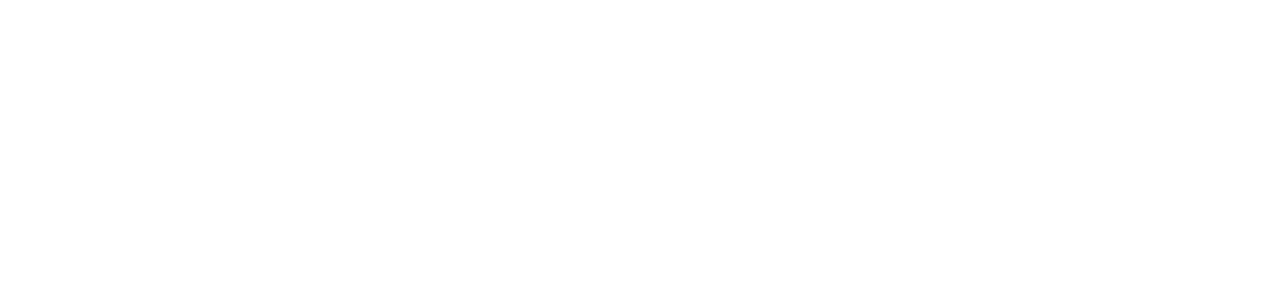
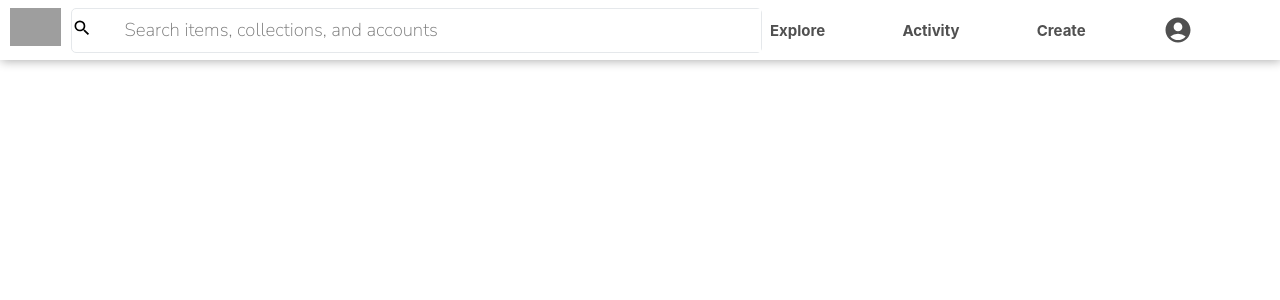
Before and after one commit to codestates/BEB-ON-Project1, a React (Create React App) app in the folder web3-practice/: page / in a window 1280 px wide. Shown: the top 300 px of the page. Built offline with nearby package versions, Linux system fonts and the light colour scheme; grey boxes are pictures that could not be loaded.

Commit message:
add nav component

```diff
--- /dev/null
+++ b/web3-practice/config-overrides.js
@@ -0,0 +1,22 @@
+const webpack = require('webpack');
+
+module.exports = function override(config) {
+    const fallback = config.resolve.fallback || {};
+    Object.assign(fallback, {
+        "crypto": require.resolve("crypto-browserify"),
+        "stream": require.resolve("stream-browserify"),
+        "assert": require.resolve("assert"),
+        "http": require.resolve("stream-http"),
+        "https": require.resolve("https-browserify"),
+        "os": require.resolve("os-browserify"),
+        "url": require.resolve("url")
+    })
+    config.resolve.fallback = fallback;
+    config.plugins = (config.plugins || []).concat([
+        new webpack.ProvidePlugin({
+            process: 'process/browser',
+            Buffer: ['buffer', 'Buffer']
+        })
+    ])
+    return config;
+}
--- a/web3-practice/src/App.css
+++ b/web3-practice/src/App.css
@@ -1,38 +1,5 @@
-.App {
-  text-align: center;
+* {
+  box-sizing: border-box;
+  margin: 0;
+  padding: 0;
 }
-
-.App-logo {
-  height: 40vmin;
-  pointer-events: none;
-}
-
-@media (prefers-reduced-motion: no-preference) {
-  .App-logo {
-    animation: App-logo-spin infinite 20s linear;
-  }
-}
-
-.App-header {
-  background-color: #282c34;
-  min-height: 100vh;
-  display: flex;
-  flex-direction: column;
-  align-items: center;
-  justify-content: center;
-  font-size: calc(10px + 2vmin);
-  color: white;
-}
-
-.App-link {
-  color: #61dafb;
-}
-
-@keyframes App-logo-spin {
-  from {
-    transform: rotate(0deg);
-  }
-  to {
-    transform: rotate(360deg);
-  }
-}
--- a/web3-practice/src/App.js
+++ b/web3-practice/src/App.js
@@ -1,11 +1,38 @@
 import './App.css';
+import {useState, useEffect} from 'react';
+import { BrowserRouter } from 'react-router-dom';
+import Nav from './Components/Nav';
+
 
 function App() {
+    const [mainweb3, setMainweb3] = useState('');
+	const [mainAccount, setMainAccount] = useState('Address not yet');
+    const [isLogin, setIsLogin] = useState(false);
+
+    useEffect(() => {
+        setMainAccount(mainAccount);
+    }, [mainAccount]);
+
+    useEffect(() => {
+        if(mainAccount === 'Address not yet' || mainAccount === undefined || mainAccount === null) {
+            setIsLogin(false);
+        } else {
+            setIsLogin(true);
+        }
+    }, [mainAccount]);
+
   return (
-    <div className="App">
+       <BrowserRouter>
+        <Nav
+            setmainaccount={setMainAccount}
+            setmainweb3={setMainweb3}
+            setislogin={setIsLogin}
+            login={isLogin}
+        />
 
-    </div>
-  );
+       </BrowserRouter>
+    );
+
 }
 
 export default App;
--- /dev/null
+++ b/web3-practice/src/Components/Nav.css
@@ -0,0 +1,116 @@
+@import url("https://fonts.googleapis.com/css2?family=Nunito+Sans:wght@200&display=swap");
+
+.menu-large {
+    display: none;
+}
+
+.menu {
+    width: 375px;
+    height: 60px;
+    background-color: rgb(255, 255, 255);
+    display: flex;
+    flex-direction: row;
+    align-items: center;
+    justify-content: flex-start;
+    padding: 8px;
+    font-family: "Nunito Sans";
+    box-shadow: black, 5px;
+}
+
+.search-container {
+    width: 270px;
+    height: 45px;
+    border-style: solid;
+    border: 1px solid rgb(229, 232, 235);
+    border-radius: 5px;
+    display: flex;
+    flex-direction: row;
+    align-items: center;
+    margin-right: 8px;
+}
+.search-container > div {
+    width: 40px;
+}
+.search-icon {
+    width: 20px;
+    height: 20px;
+}
+.search-input {
+    width: 210px;
+    height: 43px;
+    border: none;
+    font-size: 14pt;
+    font-family: "Nunito Sans";
+    margin-left: 16px;
+    outline: none;
+}
+.search-container > input:focus {
+    color: black;
+}
+.s-icons {
+    width: 25px;
+    height: 25px;
+    color: rgb(158, 158, 158);
+}
+.img-container {
+    width: auto;
+    height: 400px;
+    border-radius: 5px;
+    background-color: aquamarine;
+}
+
+@media only screen and (min-width: 100px) {
+  .menu {
+    display: none;
+  }
+  .main {
+    display: none;
+  }
+  .menu-large {
+    width: auto;
+    height: 60px;
+    display: flex;
+    align-items: center;
+    padding-left: 10px;
+    padding-right: 10px;
+    box-shadow: 1px 1px 10px #adadad;
+  }
+
+  .search-container {
+    width: 100%;
+    margin-left: 10px;
+  }
+  .search-input {
+    width: 100%;
+    font-family: "Nunito Sans";
+  }
+  .menu-item-container {
+    width: 500px;
+    height: 100%;
+    display: flex;
+    flex-direction: row;
+    align-items: center;
+    justify-content: space-between;
+    list-style: none;
+    font-weight: bold;
+    margin: 0;
+    text-decoration: none;
+  }
+  .menu-item {
+    display: flex;
+    font-size: 15px;
+    flex-direction: column;
+    justify-content: center;
+    min-height: 60px;
+    color: rgb(80, 80, 80);
+    text-decoration: none;
+  }
+  .menu-item.login {
+    color: rgba(42, 14, 222, 0.906);
+  }
+  .menu-icon {
+    width: 30px;
+    height: 30px;
+  }
+
+}
--- /dev/null
+++ b/web3-practice/src/Components/Nav.js
@@ -0,0 +1,124 @@
+import React from 'react';
+import { useState, useEffect } from 'react';
+import { Link } from 'react-router-dom';
+import Web3 from 'web3';
+import './Nav.css';
+
+import { MdSearch, MdAccountCircle } from 'react-icons/md';
+
+function Nav({ setmainaccount, setmainweb3, setislogin, login }) {
+  console.log(login);
+  const [web3, setWeb3] = useState();
+  const [account, setAccount] = useState('');
+
+  useEffect(() => {
+    if (typeof window.ethereum !== 'undefined') {
+      // window.ethereum이 있다면
+      try {
+        const web = new Web3(window.ethereum); // 새로운 web3 객체를 만든다
+
+        setWeb3(web);
+      } catch (err) {
+        console.log(err);
+      }
+    }
+  }, []);
+
+  useEffect(() => {
+    setmainaccount(account);
+  }, [account]);
+
+  useEffect(() => {
+    setmainweb3(web3);
+  }, [web3]);
+
+  const connectWallet = async () => {
+    const accounts = await window.ethereum.request({
+      method: 'eth_requestAccounts',
+    });
+    setAccount(accounts[0]);
+  };
+
+  /* const logOut = async () => {
+    setWeb3('');
+    setAccount('');
+    setislogin(false);
+  }; */
+
+  return (
+    <div>
+      <div className="menu-large">
+        <div>
+            <span>
+                <h2>
+                <Link to="/" className="title">
+                    <img
+                    src="https://storage.googleapis.com/opensea-static/Logomark/OpenSea-Full-Logo%20(dark).png"
+                    height="38"
+                    />
+                </Link>
+                </h2>
+            </span>
+        </div>
+        <div className="search-container">
+          <div className="icon">
+            <MdSearch className="search-icon" />
+          </div>
+          <input
+            className="search-input"
+            placeholder="Search items, collections, and accounts"
+          />
+        </div>
+
+        <div>
+          <ul className="menu-item-container">
+          <li>
+              <Link to="/explore" className="menu-item">
+                Explore
+              </Link>
+            </li>
+            <li>
+              <Link to="/activity" className="menu-item">
+                Activity
+              </Link>
+            </li>
+            <li>
+              <Link to="/create" className="menu-item">
+                <div onClick={() => {
+                    connectWallet();
+                  }}>Create
+                </div>
+              </Link>
+            </li>
+            <li>
+              <Link to="/mypage" className={login ? 'menu-item login' : 'menu-item'}>
+                <MdAccountCircle
+                  className="menu-icon"
+                  onClick={() => {
+                    connectWallet();
+                  }}
+                />
+              </Link>
+            </li>
+            <li>
+
+            </li>
+            {/* <li>
+              <Link to="/" className="menu-item">
+                <div
+
+                  onClick={() => {
+                    logOut();
+                  }}>Logout
+                </div>
+              </Link>
+            </li> */}
+          </ul>
+
+        </div>
+      </div>
+    </div>
+  );
+}
+
+export default Nav;
```
Also changed, not shown: web3-practice/package.json (+19 -4 lines), 1 other file (tests, documents, lock files or other folders).
